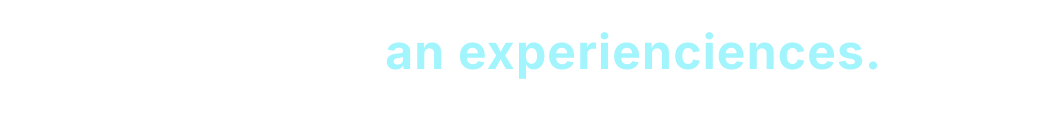
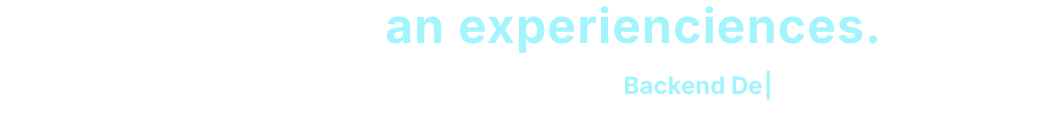
Before and after one commit to pablo-cruzbr/modern-portfolio-website, a Next.js app: page / in a window 1280 px wide. Shown: the part 442-580 px from the top of the page, without its empty margins (106-1167 px from the left). Built offline with nearby package versions, Linux system fonts and the light colour scheme.

Commit message:
style: adjust font size and spacing for Hero typewriter component

```diff
--- a/components/Home/Hero/Hero.tsx
+++ b/components/Home/Hero/Hero.tsx
@@ -1,5 +1,8 @@
-import React from 'react'
-import Image from 'next/image'
+"use client";
+import React from 'react';
+import Image from 'next/image';
+import Typewriter from 'typewriter-effect';
+
 const Hero = () => {
   return (
     <div className="relative h-screen flex items-center justify-center text-white overflow-hidden flex-col">
@@ -11,7 +14,27 @@ const Hero = () => {
                 height={150}
                 className='rounded-full border-8 border-[#0c0c48aa]'
             />
-              <h1 className="text-2xl sm:text-4x1 md:text-5xl lg:text-6x1 mt-6 text-center font-bold tracking-wide">Creating web products, <br/> brands, <span className="text-cyan-200">an experienciences.</span></h1>
+              <h1 className="text-2xl sm:text-2xl md:text-5xl lg:text-6x1 mt-6 text-center font-bold tracking-wide">Creating web products, <br/> brands, <span className="text-cyan-200">an experienciences.</span></h1>
+
+          <h2 className="mt-5 text-base px-2 text-center sm:text-2xl font-medium flex flex-wrap justify-center items-center">
+              Hi, I'm Pablo - A Passionate
+              <span className="text-cyan-200 font-bold ml-2">
+                <Typewriter
+                  options={{
+                      strings: [
+                        "Frontend Developer",
+                        "Backend Developer",
+                        "Fullstack Developer",
+                      ],
+                      autoStart: true,
+                      loop: true,
+                      delay: 75,
+                      deleteSpeed: 50,
+                      wrapperClassName: "pl-1"
+                  }}
+                />
+              </span>
+            </h2>
     </div>
   )
 }
```
